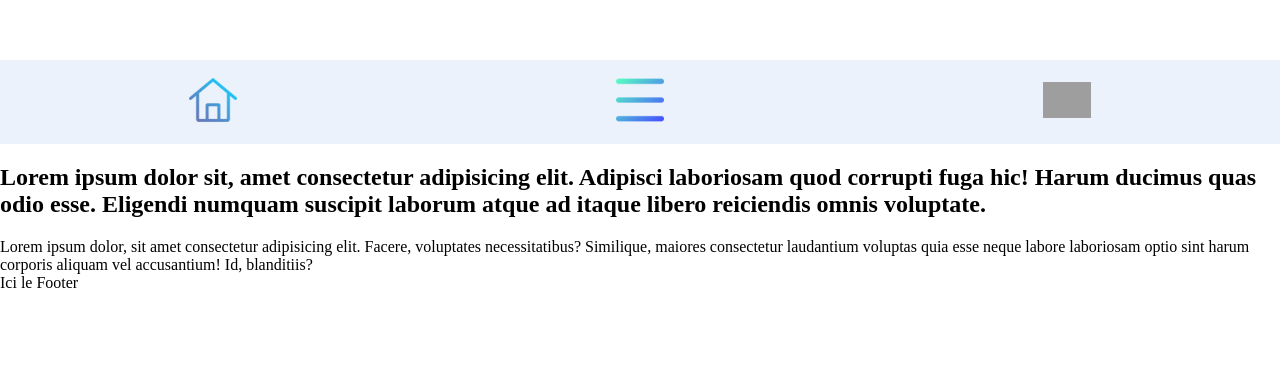
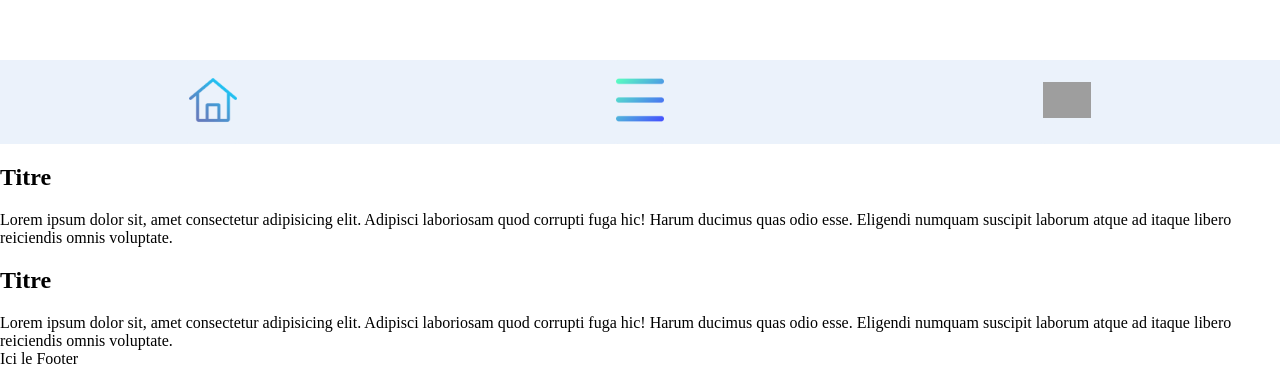
Before and after one commit to WildCodeSchool/2022-09-JS-Reims-project-3-e, a React (Vite) app in the folder frontend/: page / in a window 1280 px wide. Shown: the part 736-1104 px from the top of the page. Before the commit the page ends 1028 px from the top, so only its background shows below. Built offline with nearby package versions, Linux system fonts and the light colour scheme; grey boxes are pictures that could not be loaded.

Commit message:
Ajout du H1 aux articles

```diff
--- a/frontend/src/pages/Home.jsx
+++ b/frontend/src/pages/Home.jsx
@@ -9,18 +9,18 @@ function Home() {
       <NavBar />
       <main>
         <article>
-          <h1>
-            Lorem ipsum dolor sit, amet consectetur adipisicing elit. Adipisci
-            laboriosam quod corrupti fuga hic! Harum ducimus quas odio esse.
-            Eligendi numquam suscipit laborum atque ad itaque libero reiciendis
-            omnis voluptate.
-          </h1>
+          <h1>Titre</h1>
+          Lorem ipsum dolor sit, amet consectetur adipisicing elit. Adipisci
+          laboriosam quod corrupti fuga hic! Harum ducimus quas odio esse.
+          Eligendi numquam suscipit laborum atque ad itaque libero reiciendis
+          omnis voluptate.
         </article>
         <article>
-          Lorem ipsum dolor, sit amet consectetur adipisicing elit. Facere,
-          voluptates necessitatibus? Similique, maiores consectetur laudantium
-          voluptas quia esse neque labore laboriosam optio sint harum corporis
-          aliquam vel accusantium! Id, blanditiis?
+          <h1>Titre</h1>
+          Lorem ipsum dolor sit, amet consectetur adipisicing elit. Adipisci
+          laboriosam quod corrupti fuga hic! Harum ducimus quas odio esse.
+          Eligendi numquam suscipit laborum atque ad itaque libero reiciendis
+          omnis voluptate.
         </article>
       </main>
 
```
